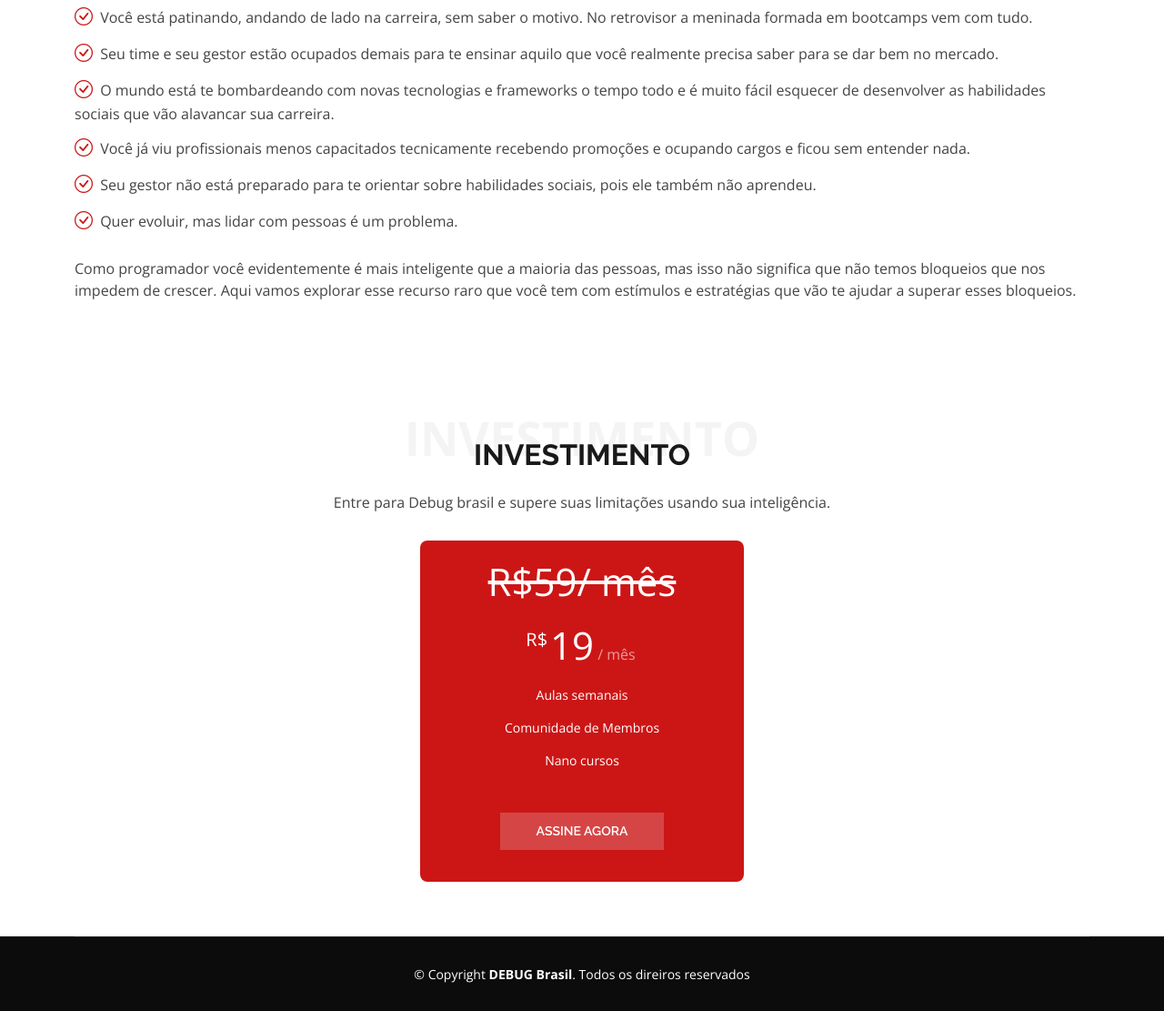
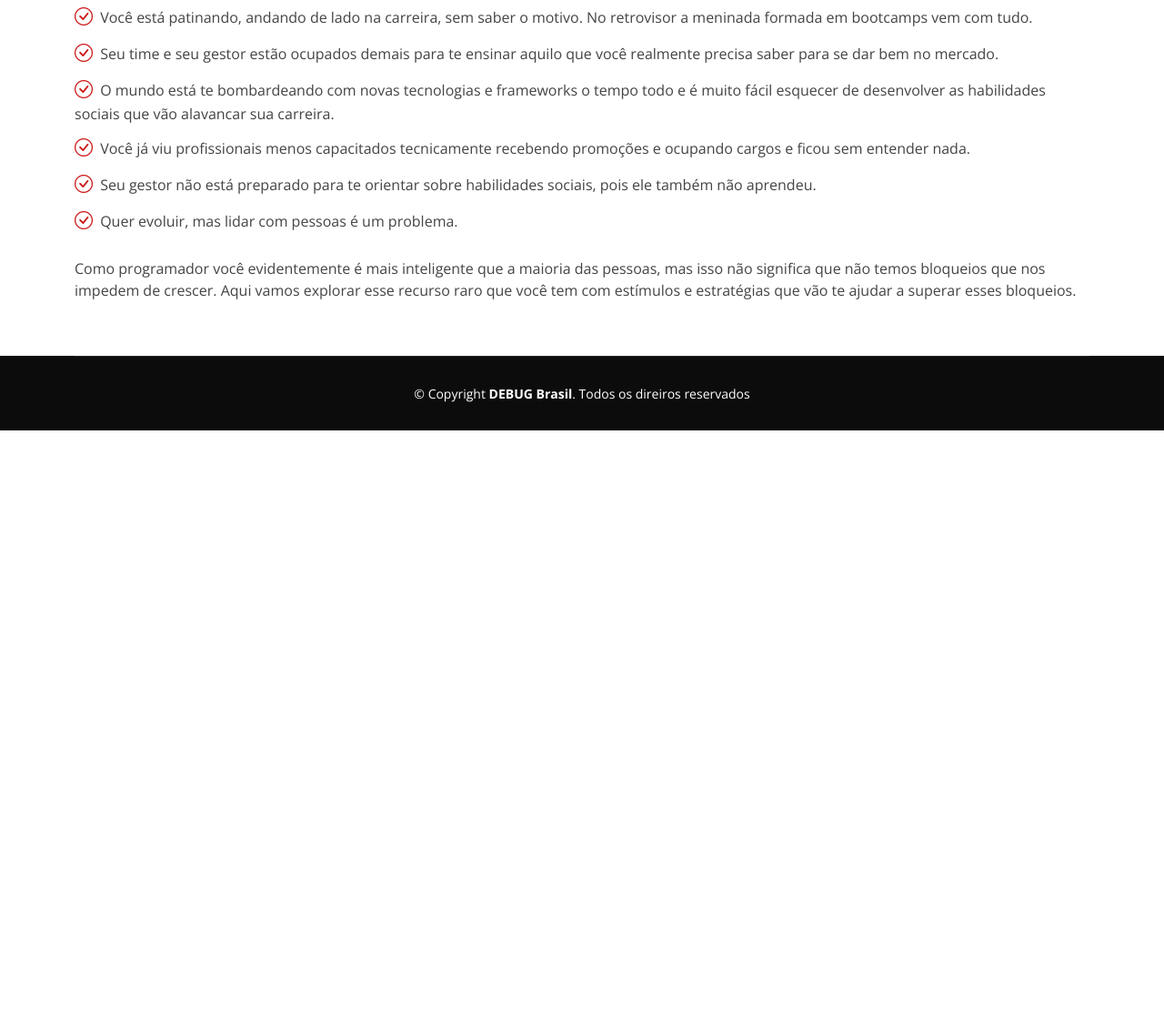
Before and after one commit to debugbrasil/debugbrasil.github.io, a plain HTML site: page index.html in a window 1280 px wide. Shown: the part 896-2007 px from the top of the page at 91% size. After the commit the page ends 1369 px from the top, so only its background shows below. Drawn offline with nearby package versions, Linux system fonts and the light colour scheme.

Commit message:
new title

```diff
--- a/assets/css/style.css
+++ b/assets/css/style.css
@@ -464,14 +464,14 @@ h6 {
 #hero .btn-get-started {
   font-family: "Raleway", sans-serif;
   text-transform: uppercase;
-  font-weight: 500;
-  font-size: 14px;
+  font-weight: 600;
+  font-size: 22px;
   letter-spacing: 0.5px;
   display: inline-block;
   padding: 10px 28px;
   transition: 0.5s;
-  border: 2px solid #fff;
   color: #fff;
+  background-color: #F30F0F;
 }
 
 #hero .btn-get-started:hover {
--- a/index.html
+++ b/index.html
@@ -41,9 +41,6 @@
     <div class="container d-flex align-items-center justify-content-between">
 
       <h1 class="logo"><a href="index.html">DEBUG</a></h1>
-      <!-- Uncomment below if you prefer to use an image logo -->
-      <!-- <a href="index.html" class="logo"><img src="assets/img/logo.png" alt="" class="img-fluid"></a>-->
-
       <nav id="navbar" class="navbar">
         <ul>
           <li><a class="nav-link scrollto" href="https://debug.memberkit.com.br/">Entrar</a></li>
@@ -56,9 +53,9 @@
   <!-- ======= Hero Section ======= -->
   <section id="hero" class="d-flex align-items-center">
     <div class="container position-relative" data-aos="fade-up" data-aos-delay="500">
-      <h1>JORNADA DO PROGRAMADOR</h1>
-      <h2>Estratégias para seu desenvolvimento.</h2>
-      <a href="#pricing" class="btn-get-started scrollto">COMEÇAR</a>
+      <h1>AMBIENTE PARA O DESENVOLVIMENTO DE PROGRAMADORES.</h1>
+      <h2>Aqui você encontra estratégias para vencer os desafios do mercado e da profissão de programador sem “perder a cabeça”.</h2>
+      <a href="https://pay.hotmart.com/V76545356R?checkoutMode=10" class="btn-get-started scrollto">Quero fazer parte</a>
     </div>
   </section><!-- End Hero -->
 
@@ -90,42 +87,6 @@
 
       </div>
     </section><!-- End About Section -->
-
-    <!-- ======= Pricing Section ======= -->
-    <section id="pricing" class="pricing">
-      <div class="container">
-
-        <div class="section-title">
-          <span>Investimento</span>
-          <h2>Investimento</h2>
-          <p>Entre para Debug brasil e supere suas limitações usando sua inteligência.</p>
-        </div>
-
-        <div class="row d-flex justify-content-center">
-
-
-          <div class="col-lg-4 col-md-6 mt-4 mt-md-0" data-aos="zoom-in">
-            <div class="box featured">
-              <h4><del>R$59/ mês</del></h4>
-              <h4><sup>R$</sup>19<span> / mês</span></h4>
-              <ul>
-                <li> Aulas semanais</li>
-                <li> Comunidade de Membros</li>
-                <li> Nano cursos</li>
-              </ul>
-              <div class="btn-wrap">
-                <a href="https://pay.hotmart.com/V76545356R?checkoutMode=10" class="btn-buy">ASSINE AGORA</a>
-              </div>
-            </div>
-          </div>
-
-
-        </div>
-
-      </div>
-    </section><!-- End Pricing Section -->
-
-
   </main><!-- End #main -->
 
   <!-- ======= Footer ======= -->
```
